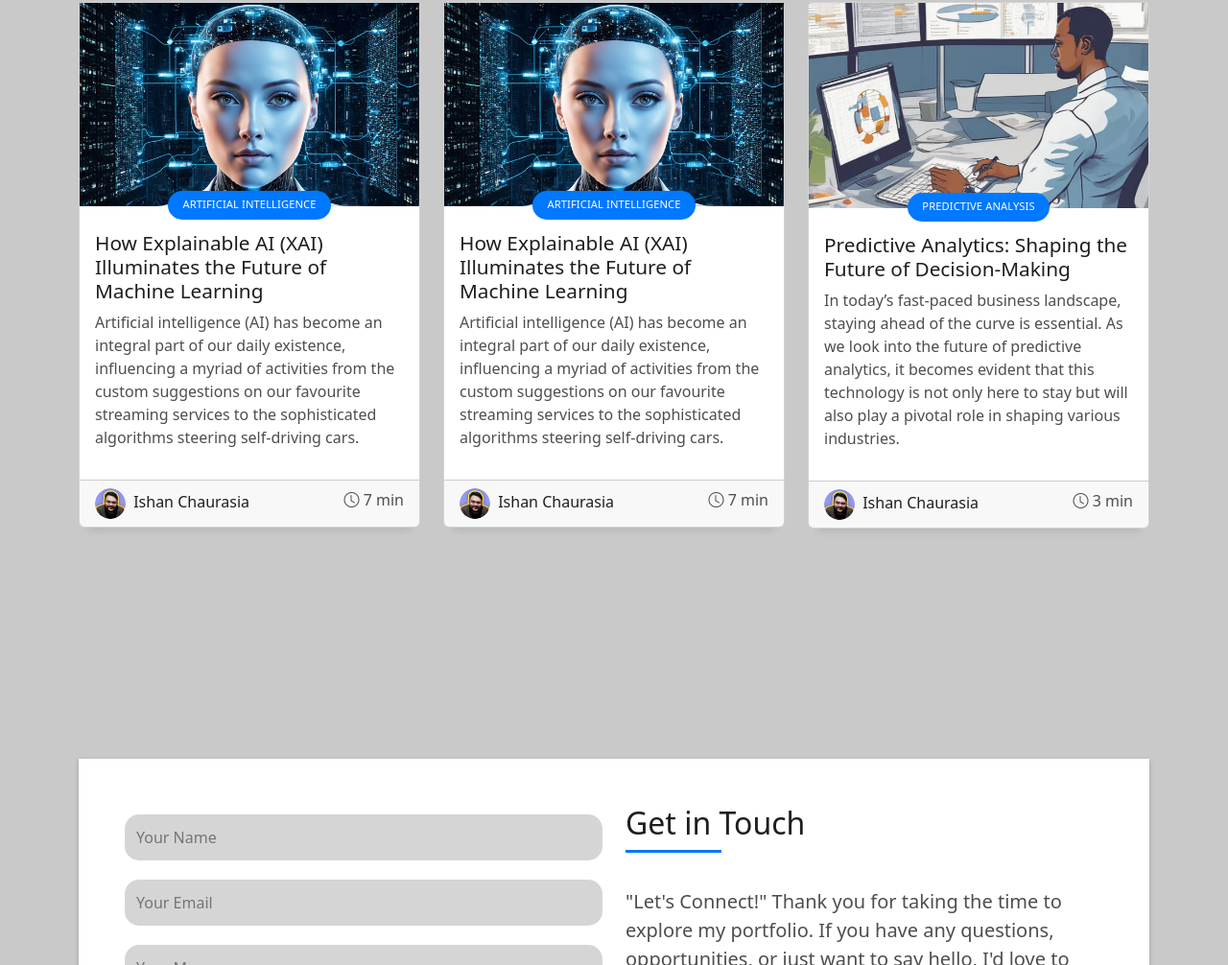
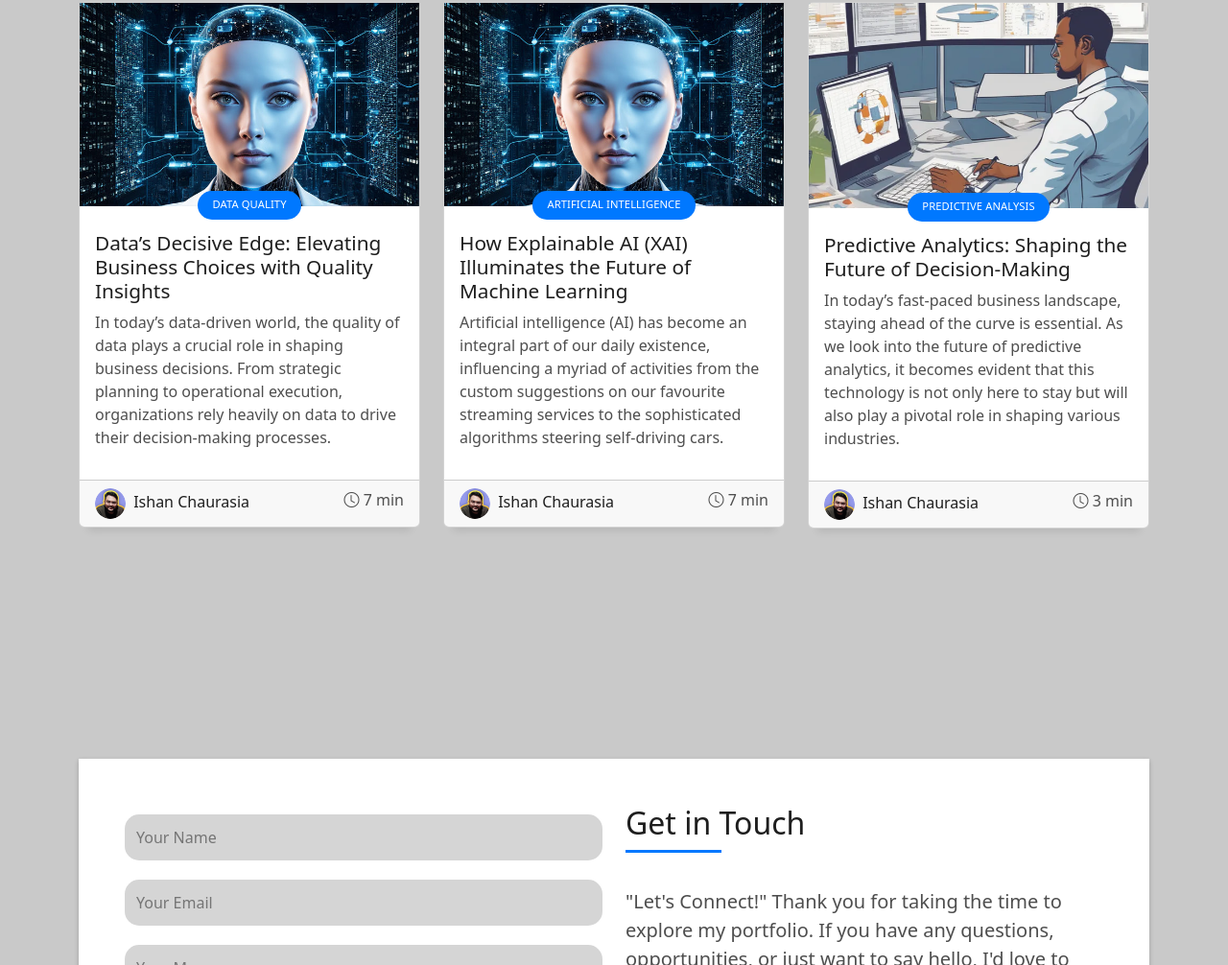
Before and after one commit to ishan-DA/portfolio, a plain HTML site: page index.html in a window 1280 px wide. Shown: the part 4361-5367 px from the top of the page at 96% size. Drawn offline with Linux system fonts and the light colour scheme.

Commit message:
Update index.html

```diff
--- a/index.html
+++ b/index.html
@@ -459,14 +459,14 @@
               <div class="card-body">
                 <div class="card-category-box">
                   <div class="card-category">
-                    <h6 class="category">Artificial Intelligence</h6>
+                    <h6 class="category">Data Quality</h6>
                   </div>
                 </div>
-                <h3 class="card-title"><a href="https://medium.com/@ishanszr/cracking-the-code-how-explainable-ai-xai-illuminates-the-future-of-machine-learning-5e57e3efe173">How Explainable AI (XAI) Illuminates the Future of Machine Learning</a></h3>
+                <h3 class="card-title"><a href="https://medium.com/@ishanszr/datas-decisive-edge-elevating-business-choices-with-quality-insights-fc8826f350ea">Data’s Decisive Edge: Elevating Business Choices with Quality Insights</a></h3>
                 <p class="card-description">
-                  Artificial intelligence (AI) has become an integral part of our daily existence,
-                  influencing a myriad of activities from the custom suggestions on our favourite
-                  streaming services to the sophisticated algorithms steering self-driving cars.
+                  In today’s data-driven world, the quality of data plays a crucial role in
+                  shaping business decisions. From strategic planning to operational
+                  execution, organizations rely heavily on data to drive their decision-making processes.
                 </p>
               </div>
               <div class="card-footer">
```
